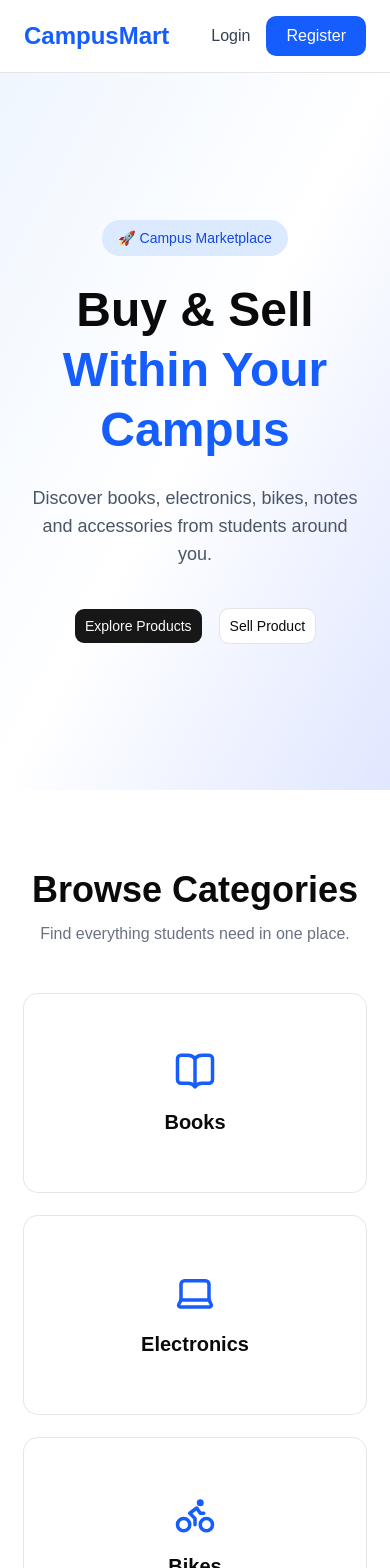
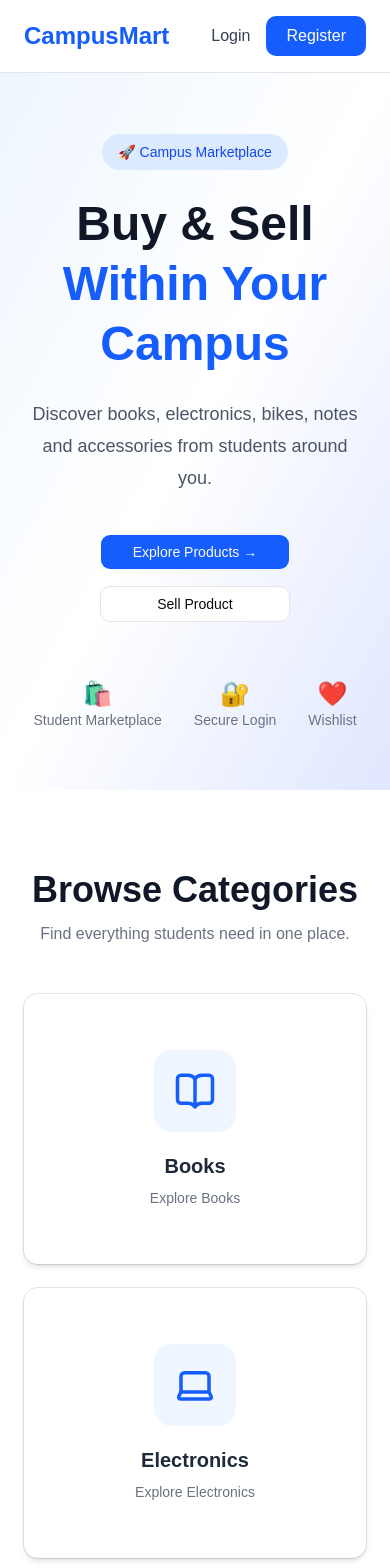
Before and after one commit to atulojha17/CampusMart-MERN, a React (Vite) app in the folder client/: page / in a window 390 px wide. Shown: the top 1568 px of the page. Built offline with nearby package versions, Linux system fonts and the light colour scheme; no server answers.

Commit message:
Polish home page and category filtering

```diff
--- a/client/src/components/Home/Categories.jsx
+++ b/client/src/components/Home/Categories.jsx
@@ -1,5 +1,11 @@
 import { Card, CardContent } from "../ui/card";
-import { BookOpen, Laptop, Bike, Backpack } from "lucide-react";
+import {
+  BookOpen,
+  Laptop,
+  Shirt,
+  Sofa,
+} from "lucide-react";
+import { useNavigate } from "react-router-dom";
 
 const categories = [
   {
@@ -11,21 +17,28 @@ const categories = [
     icon: Laptop,
   },
   {
-    title: "Bikes",
-    icon: Bike,
+    title: "Fashion",
+    icon: Shirt,
   },
   {
-    title: "Accessories",
-    icon: Backpack,
+    title: "Furniture",
+    icon: Sofa,
   },
 ];
 
 function Categories() {
+  const navigate = useNavigate();
+
+  const handleCategoryClick = (category) => {
+    navigate(`/products?category=${encodeURIComponent(category)}`);
+  };
+
   return (
-    <section className="py-20 bg-white">
+    <section className="bg-white py-20">
       <div className="mx-auto max-w-7xl px-6">
 
-        <h2 className="text-center text-4xl font-bold">
+        {/* Heading */}
+        <h2 className="text-center text-4xl font-bold text-gray-900">
           Browse Categories
         </h2>
 
@@ -33,6 +46,7 @@ function Categories() {
           Find everything students need in one place.
         </p>
 
+        {/* Categories */}
         <div className="mt-12 grid gap-6 sm:grid-cols-2 lg:grid-cols-4">
 
           {categories.map((category) => {
@@ -41,18 +55,29 @@ function Categories() {
             return (
               <Card
                 key={category.title}
-                className="cursor-pointer transition hover:-translate-y-2 hover:shadow-xl"
+                onClick={() =>
+                  handleCategoryClick(category.title)
+                }
+                className="cursor-pointer border-0 shadow-md transition duration-300 hover:-translate-y-2 hover:shadow-xl"
               >
                 <CardContent className="flex flex-col items-center py-10">
 
-                  <Icon
-                    size={42}
-                    className="text-blue-600"
-                  />
+                  {/* Icon */}
+                  <div className="rounded-2xl bg-blue-50 p-5">
+                    <Icon
+                      size={42}
+                      className="text-blue-600"
+                    />
+                  </div>
 
-                  <h3 className="mt-4 text-xl font-semibold">
+                  {/* Category Name */}
+                  <h3 className="mt-5 text-xl font-semibold text-gray-800">
                     {category.title}
                   </h3>
+
+                  <p className="mt-2 text-sm text-gray-500">
+                    Explore {category.title}
+                  </p>
 
                 </CardContent>
               </Card>
--- a/client/src/components/Home/FeaturedProducts.jsx
+++ b/client/src/components/Home/FeaturedProducts.jsx
@@ -10,18 +10,25 @@ import { Link } from "react-router-dom";
 
 function FeaturedProducts() {
   const [products, setProducts] = useState([]);
-
-  const [search, setSearch] = useState("");
-  const [category, setCategory] = useState("");
+  const [loading, setLoading] = useState(true);
 
   // ================= FETCH PRODUCTS =================
   const fetchProducts = async () => {
     try {
       const response = await api.get("/product/all");
 
-      setProducts(response.data.products);
+      const latestProducts = [...response.data.products]
+        .sort(
+          (a, b) =>
+            new Date(b.createdAt) - new Date(a.createdAt)
+        )
+        .slice(0, 4);
+
+      setProducts(latestProducts);
     } catch (error) {
       console.log(error);
+    } finally {
+      setLoading(false);
     }
   };
 
@@ -29,174 +36,134 @@ function FeaturedProducts() {
     fetchProducts();
   }, []);
 
-  // ================= FILTER PRODUCTS =================
-  const filteredProducts = products.filter((product) => {
-    const matchesSearch = product.name
-      .toLowerCase()
-      .includes(search.toLowerCase());
-
-    const matchesCategory =
-      category === "" || product.category === category;
-
-    return matchesSearch && matchesCategory;
-  });
-
-  // ================= CLEAR FILTERS =================
-  const clearFilters = () => {
-    setSearch("");
-    setCategory("");
-  };
-
   return (
     <section className="bg-gray-50 py-20">
       <div className="mx-auto max-w-7xl px-6">
 
-        {/* Heading */}
-        <h2 className="text-center text-4xl font-bold">
+        {/* ================= HEADING ================= */}
+        <div className="text-center">
+          <h2 className="text-4xl font-bold text-gray-900">
             Featured Products
           </h2>
 
-        <p className="mt-3 text-center text-gray-500">
-          Trending products from students.
+          <p className="mt-3 text-gray-500">
+            Discover the latest products listed by students.
           </p>
-
-        {/* ================= SEARCH & FILTER ================= */}
-        <div className="mt-10 rounded-2xl bg-white p-6 shadow-md">
-
-          <div className="grid gap-4 md:grid-cols-3">
-
-            {/* Search */}
-            <input
-              type="text"
-              placeholder="🔍 Search products..."
-              value={search}
-              onChange={(e) => setSearch(e.target.value)}
-              className="rounded-xl border px-4 py-3 outline-none focus:border-blue-500"
-            />
-
-            {/* Category */}
-            <select
-              value={category}
-              onChange={(e) => setCategory(e.target.value)}
-              className="rounded-xl border px-4 py-3 outline-none focus:border-blue-500"
-            >
-              <option value="">
-                All Categories
-              </option>
-
-              <option value="Electronics">
-                Electronics
-              </option>
-
-              <option value="Books">
-                Books
-              </option>
-
-              <option value="Fashion">
-                Fashion
-              </option>
-
-              <option value="Furniture">
-                Furniture
-              </option>
-
-              <option value="Sports">
-                Sports
-              </option>
-
-              <option value="Others">
-                Others
-              </option>
-            </select>
-
-            {/* Clear */}
-            <button
-              onClick={clearFilters}
-              className="rounded-xl bg-gray-800 px-5 py-3 font-semibold text-white transition hover:bg-gray-900"
-            >
-              Clear Filters
-            </button>
-
         </div>
 
+        {/* ================= LOADING ================= */}
+        {loading ? (
+          <div className="mt-12 grid gap-8 md:grid-cols-2 lg:grid-cols-4">
+            {[1, 2, 3, 4].map((item) => (
+              <div
+                key={item}
+                className="h-[420px] animate-pulse rounded-2xl bg-white shadow-md"
+              />
+            ))}
           </div>
+        ) : products.length === 0 ? (
 
-        {/* ================= PRODUCT GRID ================= */}
-        <div className="mt-12 grid gap-8 md:grid-cols-2 lg:grid-cols-4">
+          /* ================= NO PRODUCTS ================= */
+          <div className="mt-12 rounded-2xl bg-white px-6 py-16 text-center shadow-md">
+            <div className="text-5xl">🛍️</div>
 
-          {filteredProducts.length === 0 ? (
-
-            <div className="col-span-full py-16 text-center">
-
-              <h3 className="text-2xl font-semibold text-gray-700">
-                No Products Found
+            <h3 className="mt-4 text-2xl font-semibold text-gray-800">
+              No Products Available
             </h3>
 
             <p className="mt-2 text-gray-500">
-                Try changing your search or category.
+              Be the first student to list a product!
             </p>
 
+            <Link to="/add-product">
+              <Button className="mt-6 bg-blue-600 hover:bg-blue-700">
+                Sell a Product
+              </Button>
+            </Link>
           </div>
 
         ) : (
 
-            filteredProducts.map((product) => (
+          /* ================= PRODUCT GRID ================= */
+          <>
+            <div className="mt-12 grid gap-8 md:grid-cols-2 lg:grid-cols-4">
 
+              {products.map((product) => (
                 <Card
                   key={product._id}
-                className="overflow-hidden transition hover:-translate-y-2 hover:shadow-xl"
+                  className="group overflow-hidden rounded-2xl border-0 bg-white shadow-md transition duration-300 hover:-translate-y-2 hover:shadow-xl"
                 >
 
-                {/* Image */}
+                  {/* ================= IMAGE ================= */}
+                  <div className="relative overflow-hidden">
+
                     <img
                       src={product.image}
                       alt={product.name}
-                  className="h-56 w-full object-cover"
+                      className="h-56 w-full object-cover transition duration-500 group-hover:scale-105"
                     />
 
+                    {/* Category Badge */}
+                    <span className="absolute left-3 top-3 rounded-full bg-white/95 px-3 py-1 text-xs font-semibold text-blue-600 shadow">
+                      {product.category}
+                    </span>
+
+                  </div>
+
+                  {/* ================= CONTENT ================= */}
                   <CardContent className="pt-6">
 
-                  {/* Name */}
-                  <h3 className="text-xl font-semibold">
+                    <h3 className="truncate text-xl font-bold text-gray-800">
                       {product.name}
                     </h3>
 
-                  {/* Price */}
-                  <p className="mt-2 font-bold text-blue-600">
+                    <p className="mt-2 text-2xl font-bold text-blue-600">
                       ₹{product.price}
                     </p>
 
-                  {/* Category */}
-                  <p className="mt-2 text-sm text-gray-500">
-                    {product.category}
-                  </p>
+                    <div className="mt-3 flex items-center justify-between">
+                      <span className="text-sm text-gray-500">
+                        Condition
+                      </span>
 
-                  {/* Condition */}
-                  <p className="text-sm font-medium text-green-600">
+                      <span className="text-sm font-semibold text-green-600">
                         {product.condition}
-                  </p>
+                      </span>
+                    </div>
 
                   </CardContent>
 
+                  {/* ================= FOOTER ================= */}
                   <CardFooter>
-
                     <Link
                       to={`/product/${product._id}`}
                       className="w-full"
                     >
-                    <Button className="w-full">
-                      View Product
+                      <Button className="w-full bg-blue-600 hover:bg-blue-700">
+                        View Product →
                       </Button>
                     </Link>
-
                   </CardFooter>
 
                 </Card>
-
-            ))
-          )}
+              ))}
 
             </div>
+
+            {/* ================= VIEW ALL ================= */}
+            <div className="mt-12 text-center">
+              <Link to="/products">
+                <Button
+                  variant="outline"
+                  size="lg"
+                  className="px-8"
+                >
+                  View All Products →
+                </Button>
+              </Link>
+            </div>
+          </>
+        )}
 
       </div>
     </section>
--- a/client/src/components/Home/Hero.jsx
+++ b/client/src/components/Home/Hero.jsx
@@ -1,3 +1,4 @@
+import { Link } from "react-router-dom";
 import { Button } from "../ui/button";
 
 function Hero() {
@@ -5,28 +6,75 @@ function Hero() {
     <section className="bg-gradient-to-br from-blue-50 via-white to-indigo-100">
       <div className="mx-auto flex min-h-[85vh] max-w-7xl flex-col items-center justify-center px-6 text-center">
 
+        {/* Badge */}
         <span className="rounded-full bg-blue-100 px-4 py-2 text-sm font-medium text-blue-700">
           🚀 Campus Marketplace
         </span>
 
-        <h1 className="mt-6 max-w-4xl text-5xl font-extrabold leading-tight md:text-7xl">
+        {/* Heading */}
+        <h1 className="mt-6 max-w-4xl text-5xl font-extrabold leading-tight text-gray-900 md:text-7xl">
           Buy & Sell
-          <span className="text-blue-600"> Within Your Campus</span>
+          <span className="text-blue-600">
+            {" "}Within Your Campus
+          </span>
         </h1>
 
-        <p className="mt-6 max-w-2xl text-lg text-gray-600">
+        {/* Description */}
+        <p className="mt-6 max-w-2xl text-lg leading-8 text-gray-600">
           Discover books, electronics, bikes, notes and accessories
           from students around you.
         </p>
 
-        <div className="mt-10 flex gap-4">
-          <Button size="lg">
-            Explore Products
-          </Button>
+        {/* Buttons */}
+        <div className="mt-10 flex flex-col gap-4 sm:flex-row">
 
-          <Button variant="outline" size="lg">
-            Sell Product
-          </Button>
+          {/* Explore Products */}
+          <Link to="/products">
+            <Button
+              size="lg"
+              className="w-full bg-blue-600 px-8 hover:bg-blue-700 sm:w-auto"
+            >
+              Explore Products →
+            </Button>
+          </Link>
+
+          {/* Sell Product */}
+          <Link to="/add-product">
+            <Button
+              variant="outline"
+              size="lg"
+              className="w-full px-8 sm:w-auto"
+            >
+              Sell Product
+            </Button>
+          </Link>
+
+        </div>
+
+        {/* Small Stats */}
+        <div className="mt-14 flex flex-wrap justify-center gap-8 text-sm text-gray-500">
+
+          <div>
+            <span className="block text-2xl font-bold text-gray-800">
+              🛍️
+            </span>
+            Student Marketplace
+          </div>
+
+          <div>
+            <span className="block text-2xl font-bold text-gray-800">
+              🔐
+            </span>
+            Secure Login
+          </div>
+
+          <div>
+            <span className="block text-2xl font-bold text-gray-800">
+              ❤️
+            </span>
+            Wishlist
+          </div>
+
         </div>
 
       </div>
--- a/client/src/pages/Products.jsx
+++ b/client/src/pages/Products.jsx
@@ -1,5 +1,5 @@
 import { useEffect, useState } from "react";
-import { Link } from "react-router-dom";
+import { Link, useSearchParams } from "react-router-dom";
 import api from "../services/api";
 import Navbar from "../components/Layout/Navbar";
 
@@ -9,6 +9,9 @@ function Products() {
   const [category, setCategory] = useState("");
   const [sort, setSort] = useState("");
 
+  const [searchParams, setSearchParams] = useSearchParams();
+
+  // ================= FETCH PRODUCTS =================
   const fetchProducts = async () => {
     try {
       const response = await api.get("/product/all");
@@ -21,6 +24,29 @@ function Products() {
   useEffect(() => {
     fetchProducts();
   }, []);
+
+  // ================= READ CATEGORY FROM URL =================
+  useEffect(() => {
+    const urlCategory = searchParams.get("category") || "";
+    setCategory(urlCategory);
+  }, [searchParams]);
+
+  // ================= CATEGORY CHANGE =================
+  const handleCategoryChange = (e) => {
+    const value = e.target.value;
+
+    setCategory(value);
+
+    const params = new URLSearchParams(searchParams);
+
+    if (value) {
+      params.set("category", value);
+    } else {
+      params.delete("category");
+    }
+
+    setSearchParams(params);
+  };
 
   // ================= FILTER PRODUCTS =================
   let filteredProducts = products.filter((product) => {
@@ -54,6 +80,11 @@ function Products() {
     setSearch("");
     setCategory("");
     setSort("");
+
+    const params = new URLSearchParams(searchParams);
+    params.delete("category");
+
+    setSearchParams(params);
   };
 
   return (
@@ -102,7 +133,7 @@ function Products() {
 
                 <select
                   value={category}
-                  onChange={(e) => setCategory(e.target.value)}
+                  onChange={handleCategoryChange}
                   className="w-full rounded-xl border px-4 py-3 outline-none transition focus:border-blue-500 focus:ring-2 focus:ring-blue-100"
                 >
                   <option value="">All Categories</option>
```
Lines whose indentation alone changed are shown as unchanged.
